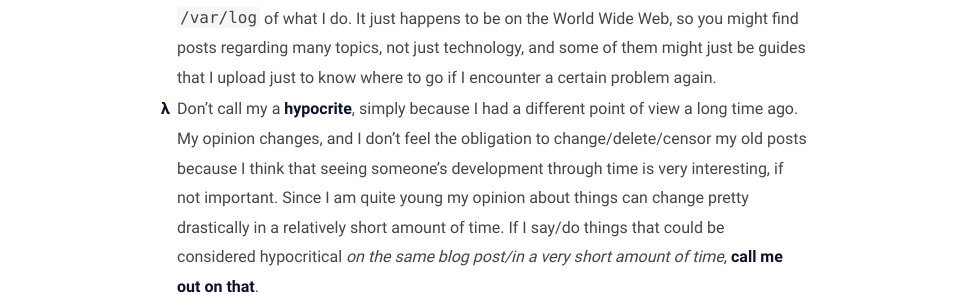
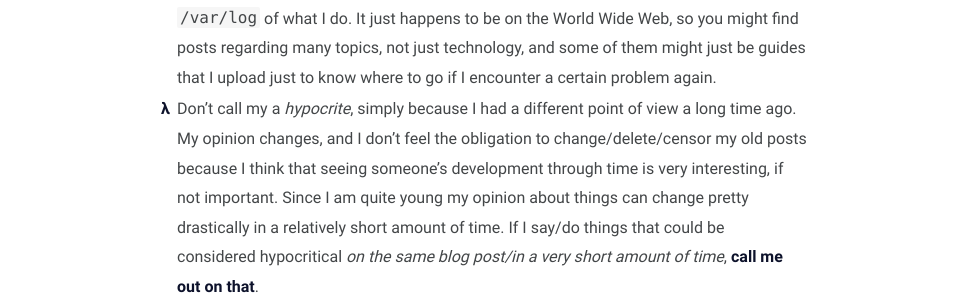
Before and after one commit to Ferryistaken/website, a Jekyll site: the page built from keep-in-mind.md, in a window 1280 px wide. Shown: the part 550-845 px from the top of the page, without its empty margins (163-1116 px from the left). Built offline with Jekyll 4.4.1, drawn with Linux system fonts in a browser that asks for light colours.

Commit message:
fixed formatting

```diff
--- a/keep-in-mind.md
+++ b/keep-in-mind.md
@@ -11,6 +11,6 @@ comments: false
 # Things that you should keep in mind while browsing this site:
 - I am completely open to criticism regarding everything that I post/say (you can contact me [here](https://www.ferrry.tk/about/#contact-me)). Keep in mind that am open to criticism, _not insults_, but if you have some really good insults still [email](https://www.ferrry.tk/about/#contact-me) them to me.
 - This blog is not for posting things that I think people could find useful, it's more of a `/var/log` of what I do. It just happens to be on the World Wide Web, so you might find posts regarding many topics, not just technology, and some of them might just be guides that I upload just to know where to go if I encounter a certain problem again.
-- Don't call my a **hypocrite**, simply because I had a different point of view a long time ago. My opinion changes, and I don't feel the obligation to change/delete/censor my old posts because I think that seeing someone's development through time is very interesting, if not important. Since I am quite young my opinion about things can change pretty drastically in a relatively short amount of time. If I say/do things that could be considered hypocritical *on the same blog post/in a very short amount of time*, **call me out on that**.
+- Don't call my a _hypocrite_, simply because I had a different point of view a long time ago. My opinion changes, and I don't feel the obligation to change/delete/censor my old posts because I think that seeing someone's development through time is very interesting, if not important. Since I am quite young my opinion about things can change pretty drastically in a relatively short amount of time. If I say/do things that could be considered hypocritical *on the same blog post/in a very short amount of time*, **call me out on that**.
 - **Don't take what I say as the truth**. I have no real degree in the IT field, everything I know amounts to what I learned over the years on the internet (forums, guides, documentation, IRC, etc.). I am not responsible if you mess something up while following a guide/everything else on this blog it's not my fault.
 **This should be something you always keep in mind while browsing/following guides on the internet.**
```
